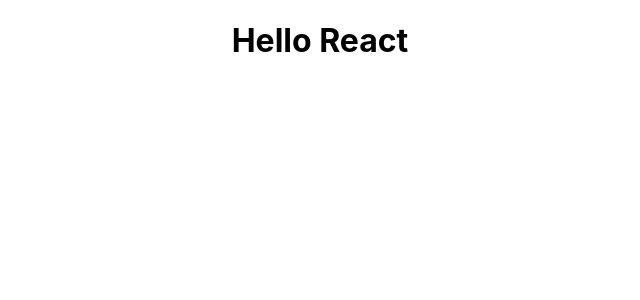
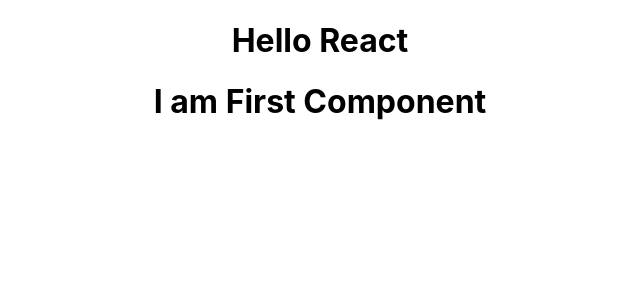
Before and after one commit to ahetesum/reactJsTraining, a React (Create React App) app: page / in a window 1280 px wide. Shown: the top 300 px of the page, without its empty margins (320-960 px from the left). Built offline with nearby package versions, Linux system fonts and the light colour scheme.

Commit message:
first component

```diff
--- a/src/App.js
+++ b/src/App.js
@@ -1,9 +1,11 @@
 import './App.css';
+import FirstComponent from './components/firstComponent/FirstComponent';
 
 const App=()=> {
   return (
     <div className="App">
        <h1>Hello React</h1>
+       <FirstComponent />
     </div>
   );
 }
--- /dev/null
+++ b/src/components/firstComponent/FirstComponent.js
@@ -0,0 +1,5 @@
+const FirstComponent=()=>{
+    return <h1>I am First Component</h1>
+};
+
+export default FirstComponent;
```
